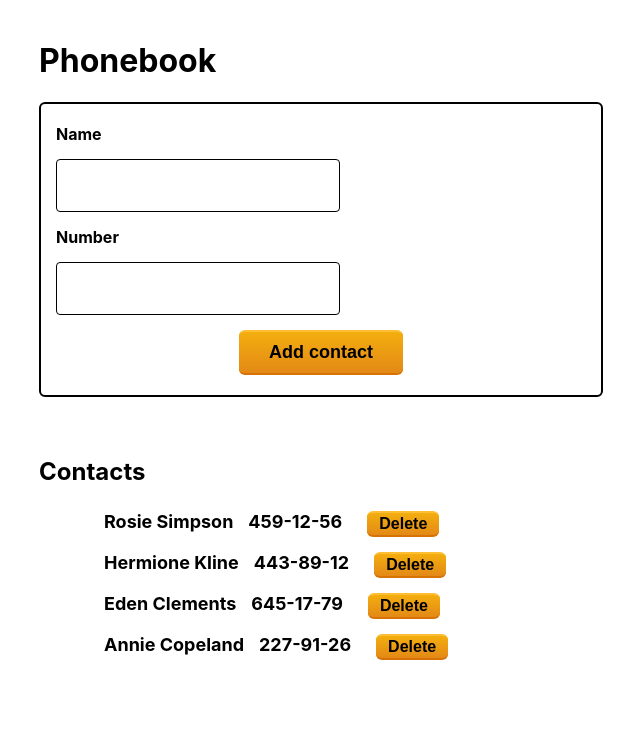
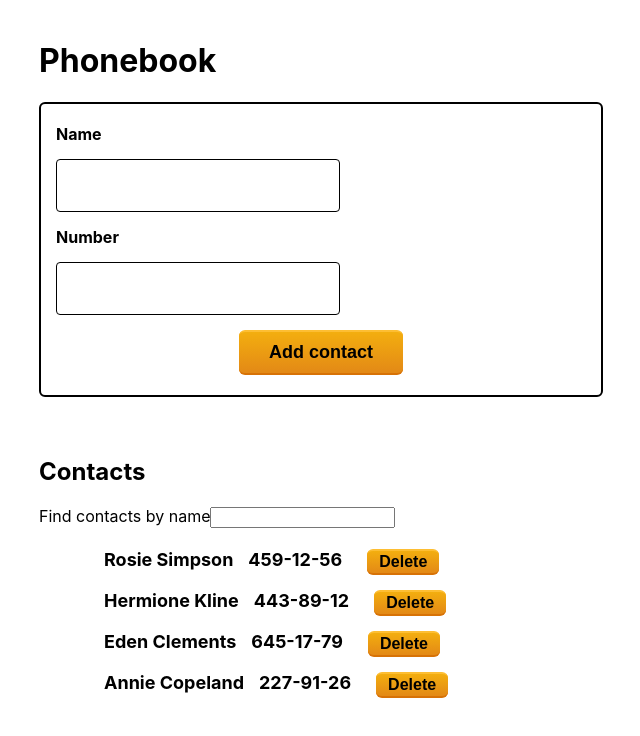
Before and after one commit to MilaTuzova/goit-react-hw-02-phonebook, a React (Create React App) app: page / in a window 1280 px wide. Shown: the top 736 px of the page, without its empty margins (21-661 px from the left). Built offline with nearby package versions, Linux system fonts and the light colour scheme.

Commit message:
added form contacts

```diff
--- a/src/App.jsx
+++ b/src/App.jsx
@@ -2,6 +2,7 @@ import React, { Component } from 'react';
 // import { v4 as uuidv4 } from 'uuid';
 import ContactForm from 'Components/ContactForm';
 import ContactList from 'Components/ContactList';
+import Filter from 'Components/Filter';
 import { ContainerPhonebook, ContainerContacts } from 'App.styled';
 
 class App extends Component {
@@ -15,6 +16,12 @@ class App extends Component {
     filter: '',
   };
 
+  findContactByName = evt => {
+    const query = evt.currentTarget.value;
+    this.setState({ filter: query });
+    console.log(query);
+  };
+
   deleteContacts = contactId => {
     this.setState(prevState => ({
       contacts: prevState.contacts.filter(cont => cont.id !== contactId),
@@ -23,6 +30,7 @@ class App extends Component {
 
   render() {
     const { contacts } = this.state;
+    const { filter } = this.state;
     return (
       <>
         <ContainerPhonebook>
@@ -32,7 +40,9 @@ class App extends Component {
 
         <ContainerContacts>
           <h2>Contacts</h2>
-          {/* <Filter/> */}
+
+          <Filter filter={filter} onContactFind={this.findContactByName} />
+
           <ContactList contacts={contacts} onContactDelete={this.deleteContacts} />
         </ContainerContacts>
       </>
--- a/src/Components/ContactForm/ContactForm.jsx
+++ b/src/Components/ContactForm/ContactForm.jsx
@@ -2,18 +2,33 @@ import React, { Component } from 'react';
 import { FormContact, Label, Input, Btn } from './ContactForm.styled';
 
 class ContactForm extends Component {
+  state = { name: '', number: '' };
+
+  handleChange = evt => {
+    console.log(evt.currentTarget.value);
+    const { name, value } = evt.currentTarget;
+    this.setState({[name]: value})
+  };
+
+  handleSubmit = evt => {
+    evt.preventDefault();
+    console.log(this.state);
+  };
+
   render() {
     return (
       <>
-        <FormContact>
+        <FormContact onSubmit={this.handleSubmit}>
           <Label>
             Name
             <Input
               type="text"
               name="name"
+              value={this.state.name}
               pattern="^[a-zA-Zа-яА-Я]+(([' -][a-zA-Zа-яА-Я ])?[a-zA-Zа-яА-Я]*)*$"
               title="Имя может состоять только из букв, апострофа, тире и пробелов. Например Adrian, Jacob Mercer, Charles de Batz de Castelmore d'Artagnan и т. п."
               required
+              onChange={this.handleChange}
             />
           </Label>
 
@@ -22,9 +37,11 @@ class ContactForm extends Component {
             <Input
               type="tel"
               name="number"
+              value={this.state.number}
               pattern="\+?\d{1,4}?[-.\s]?\(?\d{1,3}?\)?[-.\s]?\d{1,4}[-.\s]?\d{1,4}[-.\s]?\d{1,9}"
               title="Номер телефона должен состоять цифр и может содержать пробелы, тире, круглые скобки и может начинаться с +"
               required
+              onChange={this.handleChange}
             />
           </Label>
           <Btn type="submit">Add contact</Btn>
--- a/src/Components/ContactList/index.js
+++ b/src/Components/ContactList/index.js
@@ -1,2 +1,2 @@
 export { default }
-from './ContactList';
+from './ContactList'
--- a/src/Components/Filter/Filter.jsx
+++ b/src/Components/Filter/Filter.jsx
@@ -0,0 +1,12 @@
+import React from 'react';
+
+const Filter = ({ filter, onContactFind }) => (
+    <form>
+      <label>
+        Find contacts by name
+        <input type="text" value={filter} onChange={onContactFind} />
+      </label>
+    </form>
+  );
+
+export default Filter;
--- /dev/null
+++ b/src/Components/Filter/Filter.styled.jsx
@@ -0,0 +1 @@
+// import styled from '@emotion/styled';
--- /dev/null
+++ b/src/Components/Filter/index.js
@@ -0,0 +1,2 @@
+export { default }
+from './Filter';
```
